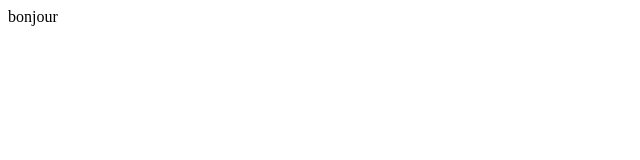
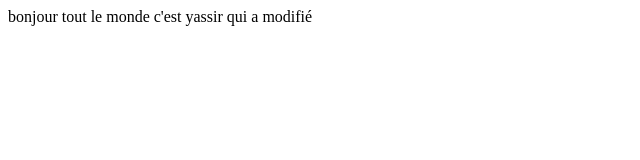
Before and after one commit to yassir-vr/git-wfs-201, a plain HTML site: page index.html in a window 1280 px wide. Shown: the whole page, without its empty margins (0-640 px from the left). Drawn offline with Linux system fonts and the light colour scheme.

Commit message:
Update index.html
update by yassir

```diff
--- a/index.html
+++ b/index.html
@@ -6,6 +6,7 @@
     <title>Document</title>
 </head>
 <body>
-    bonjour
+    bonjour tout le monde
+    c'est yassir qui a modifié
 </body>
 </html>
```
